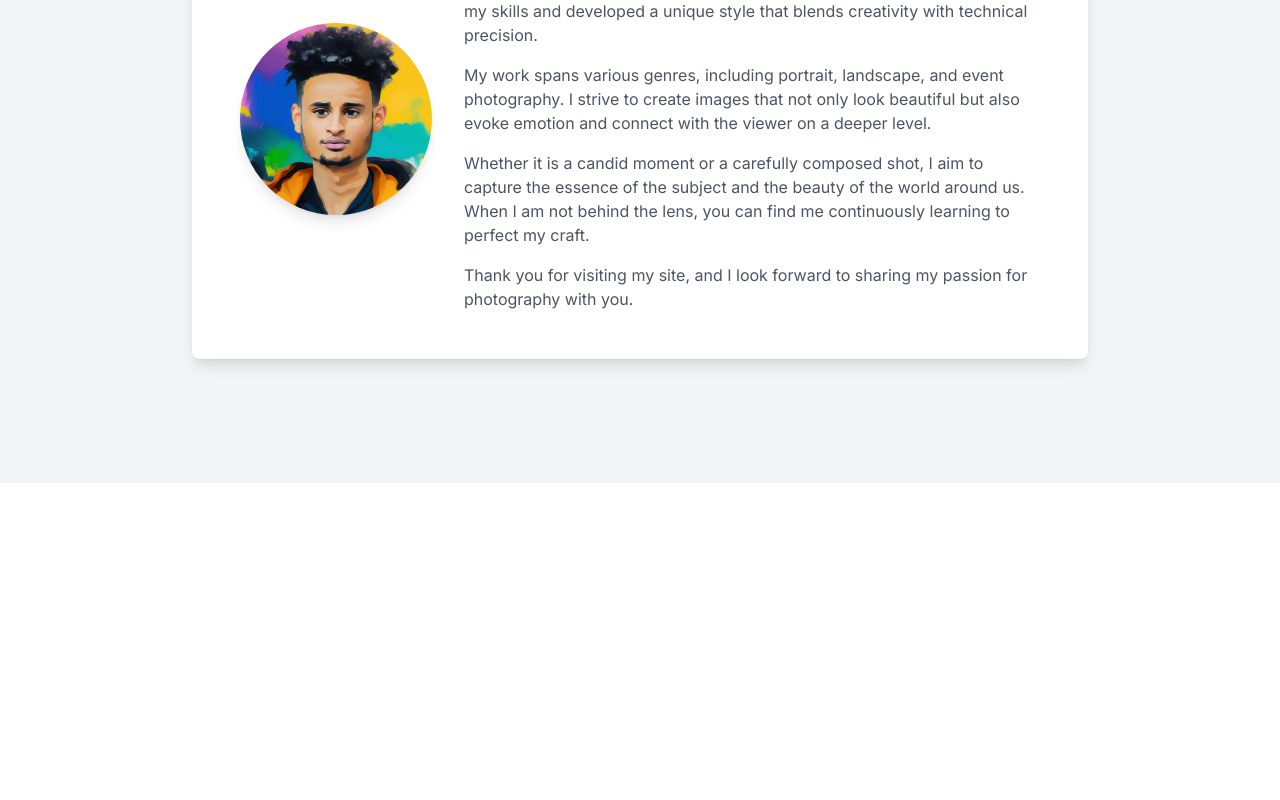
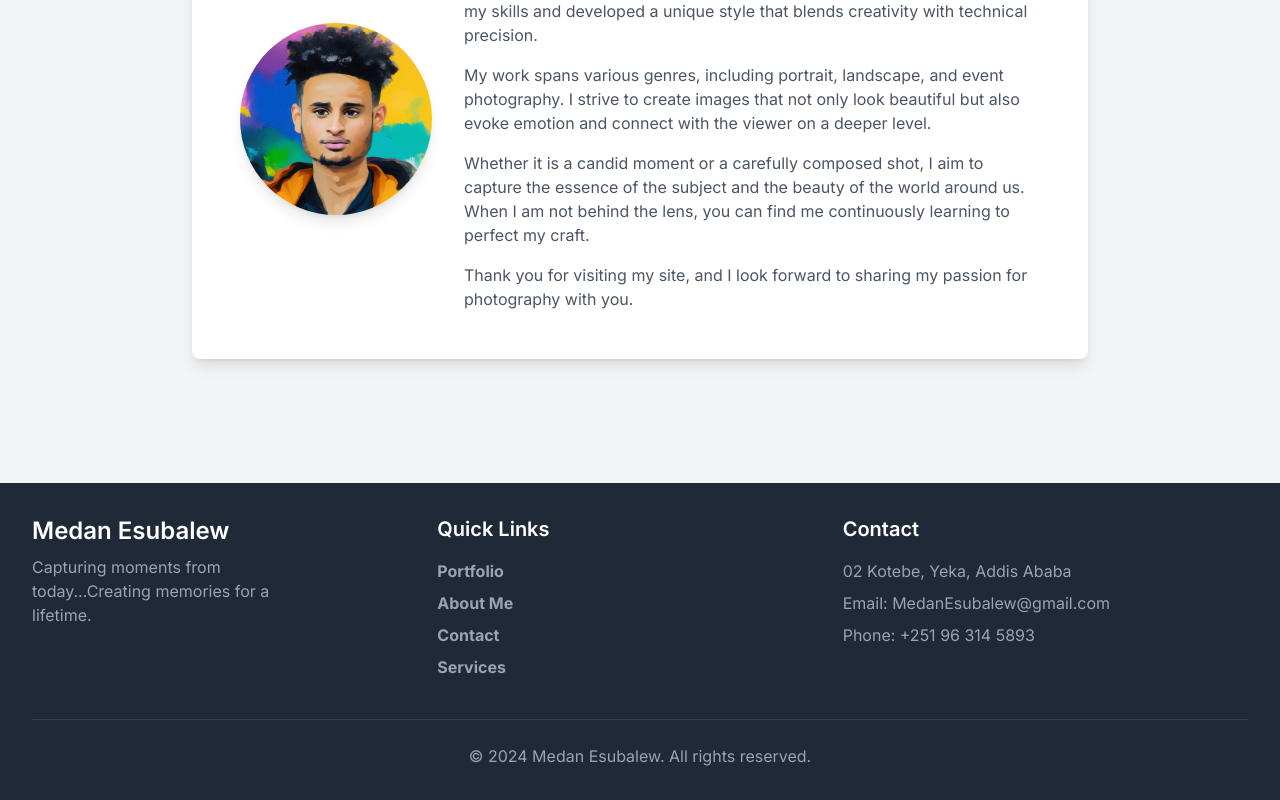
Before and after one commit to yeabtsega45/Smooth-Pictures, a Next.js app: page / in a window 1280 px wide. Shown: the part 3517-4317 px from the top of the page. Before the commit the page ends 4000 px from the top, so only its background shows below. Built offline with nearby package versions, Linux system fonts and the light colour scheme.

Commit message:
update styling

```diff
--- a/app/about/page.js
+++ b/app/about/page.js
@@ -6,7 +6,7 @@ export default function About() {
   return (
     <div
       id="about"
-      className="h-screen bg-gray-100 flex flex-col items-center justify-center px-4 py-12"
+      className="md:h-screen bg-gray-100 flex flex-col items-center justify-center px-4 py-12"
     >
       <div className="max-w-4xl w-full bg-white shadow-lg rounded-lg p-8 md:p-12">
         <h1 className="text-3xl md:text-5xl font-bold mb-6 text-center text-gray-800">
--- a/app/components/Footer.js
+++ b/app/components/Footer.js
@@ -8,7 +8,7 @@ export default function Footer() {
           {/* Logo and About */}
           <div className="w-full md:w-1/3 mb-6 md:mb-0">
             <h2 className="text-2xl font-semibold">Medan Esubalew</h2>
-            <p className="mt-2 text-gray-400">
+            <p className="mt-2 text-gray-400 w-[70%]">
               Capturing moments from today...Creating memories for a lifetime.
             </p>
           </div>
@@ -43,13 +43,9 @@ export default function Footer() {
           {/* Contact and Social Media */}
           <div className="w-full md:w-1/3">
             <h3 className="text-xl font-semibold mb-4">Contact</h3>
-            <p className="text-gray-400">
-              123 Photography St, Photo City, PC 12345
-            </p>
-            <p className="text-gray-400 mt-2">
-              Email: photographer@example.com
-            </p>
-            <p className="text-gray-400 mt-2">Phone: (123) 456-7890</p>
+            <p className="text-gray-400">02 Kotebe, Yeka, Addis Ababa</p>
+            <p className="text-gray-400 mt-2">Email: MedanEsubalew@gmail.com</p>
+            <p className="text-gray-400 mt-2">Phone: +251 96 314 5893</p>
             <div className="flex mt-4 space-x-4">
               <a
                 href="https://facebook.com"
--- a/app/layout.js
+++ b/app/layout.js
@@ -1,6 +1,7 @@
 import "./globals.css";
 import { Inter } from "next/font/google";
 import Navbar from "./components/Navbar";
+import Footer from "./components/Footer";
 
 const inter = Inter({ subsets: ["latin"] });
 
@@ -16,6 +17,7 @@ export default function RootLayout({ children }) {
         <>
           <Navbar />
           {children}
+          <Footer />
         </>
       </body>
     </html>
```
